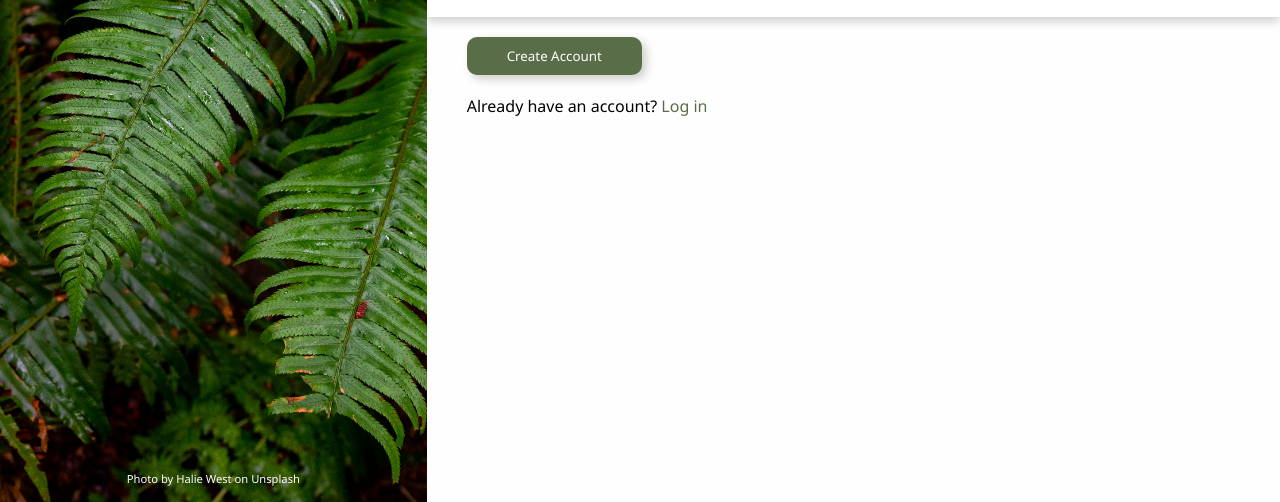
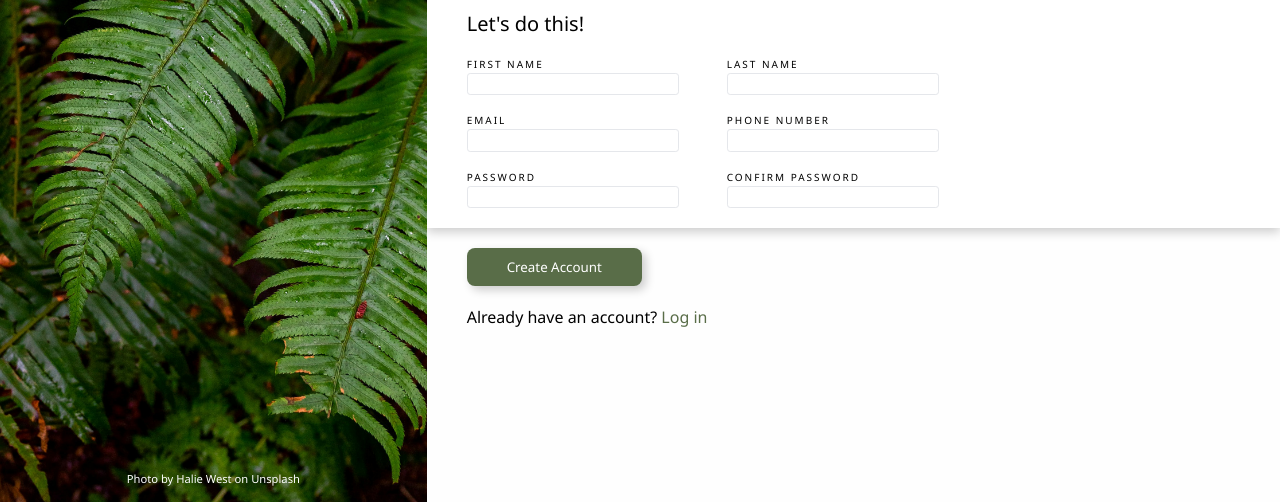
Before and after one commit to itcantbesohard/odin-form, a plain HTML site: page index.html in a window 1280 px wide. Shown: the part 298-800 px from the top of the page. Drawn offline with Linux system fonts and the light colour scheme; a web font is replaced by a local one.

Commit message:
Add sign-up form structure and styles

```diff
--- a/index.html
+++ b/index.html
@@ -34,6 +34,32 @@
 
             <section class="form-card">
                 <h1>Let's do this!</h1>
+                <form action="" method="post" class="form-sign-up">
+                    <div class="field">
+                        <label for="firstName">first name</label>
+                        <input type="text" name="firstName" id="firstName">
+                    </div>
+                    <div class="field">
+                        <label for="lastName">last name</label>
+                        <input type="text" name="lastName" id="lastName">
+                    </div>
+                    <div class="field">
+                        <label for="email">email</label>
+                        <input type="email" name="email" id="email" required>
+                    </div>
+                    <div class="field">
+                        <label for="phone">phone number</label>
+                        <input type="tel" name="phone" id="phone">
+                    </div>
+                    <div class="field">
+                        <label for="password">password</label>
+                        <input type="password" name="password" id="password" required>
+                    </div>
+                    <div class="field">
+                        <label for="confirmPassword">confirm password</label>
+                        <input type="password" name="confirmPassword" id="confirmPassword" required>
+                    </div>
+                </form>
             </section>
 
             <section class="cta">
--- a/style.css
+++ b/style.css
@@ -12,6 +12,7 @@
     --hero-text-color: white;
     --invalid-color: lab(53.23% 80.11 67.22);
     --large-font-size: 20px;
+    --small-font-size: 10px;
     --medium-font-weight: 500;
 }
 
@@ -97,7 +98,7 @@
     font-style: italic;
 }
 
-content p {
+.content p {
     margin-bottom: 20px;
 }
 
@@ -110,6 +111,38 @@ content p {
 .form-card h1 {
     font-size: var(--large-font-size);
     font-weight: var(--medium-font-weight);
+    margin-bottom: 20px;
+}
+
+.form-sign-up {
+    display: flex;
+    flex-wrap: wrap;
+    max-width: 500px;
+    row-gap: 18px;
+    column-gap: 48px;
+}
+
+.field {
+    display: flex;
+    flex-direction: column;
+    max-width: 320px;
+    gap: 2px;
+}
+
+.field label {
+    text-transform: uppercase;
+    font-size: var(--small-font-size);
+    font-weight: var(--medium-font-weight);
+    letter-spacing: 0.2em;
+}
+
+.field input {
+    max-width: 300px;
+    height: 1.4rem;
+    padding: 6px 6px;
+    border: 1px solid #e5e7eb;
+    border-radius: 0.2rem;
+
 }
 
 .cta {
@@ -128,7 +161,7 @@ content p {
     padding: .75em 3em;
     font-weight: var(--medium-font-weight);
     border: none;
-    border-radius: 0.75em;
+    border-radius: 0.6em;
     box-shadow: 4px 4px 10px rgba(0, 0, 0, 0.2);
     margin-bottom: 20px;
 }
```
